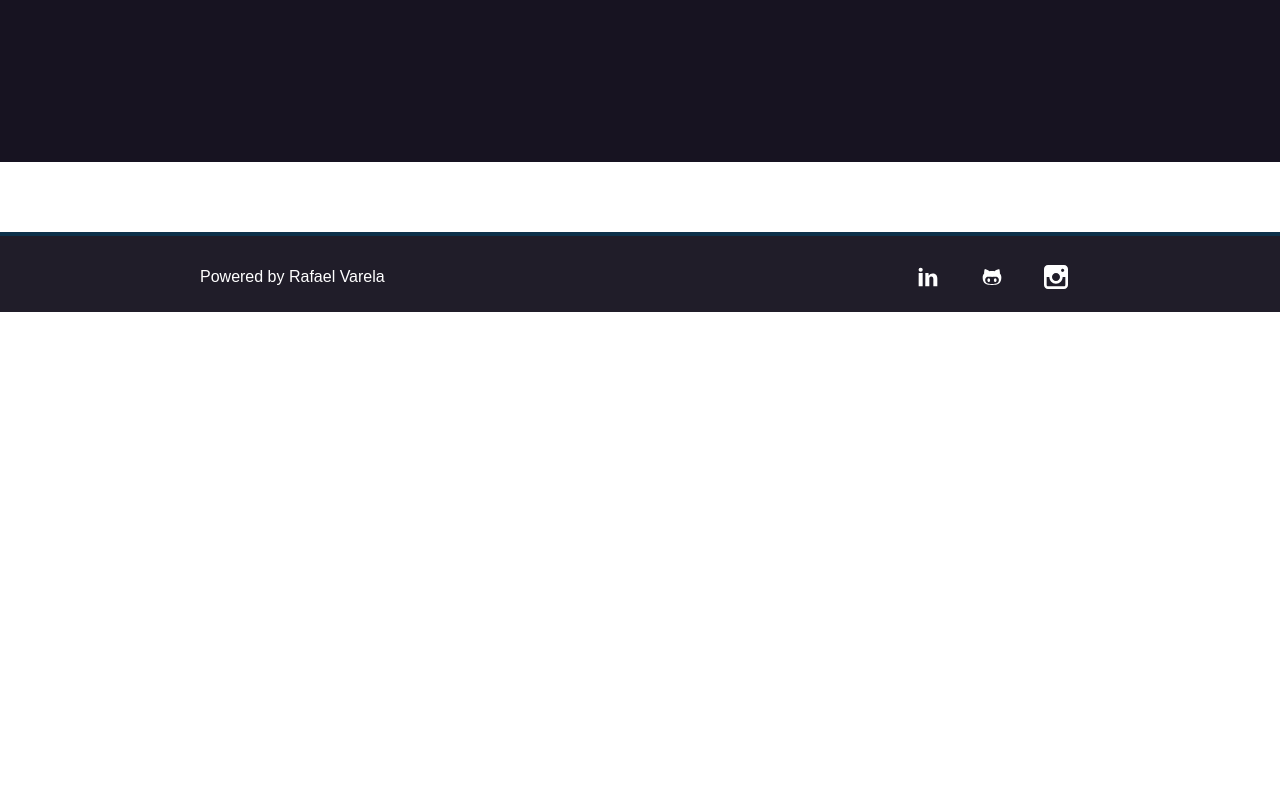
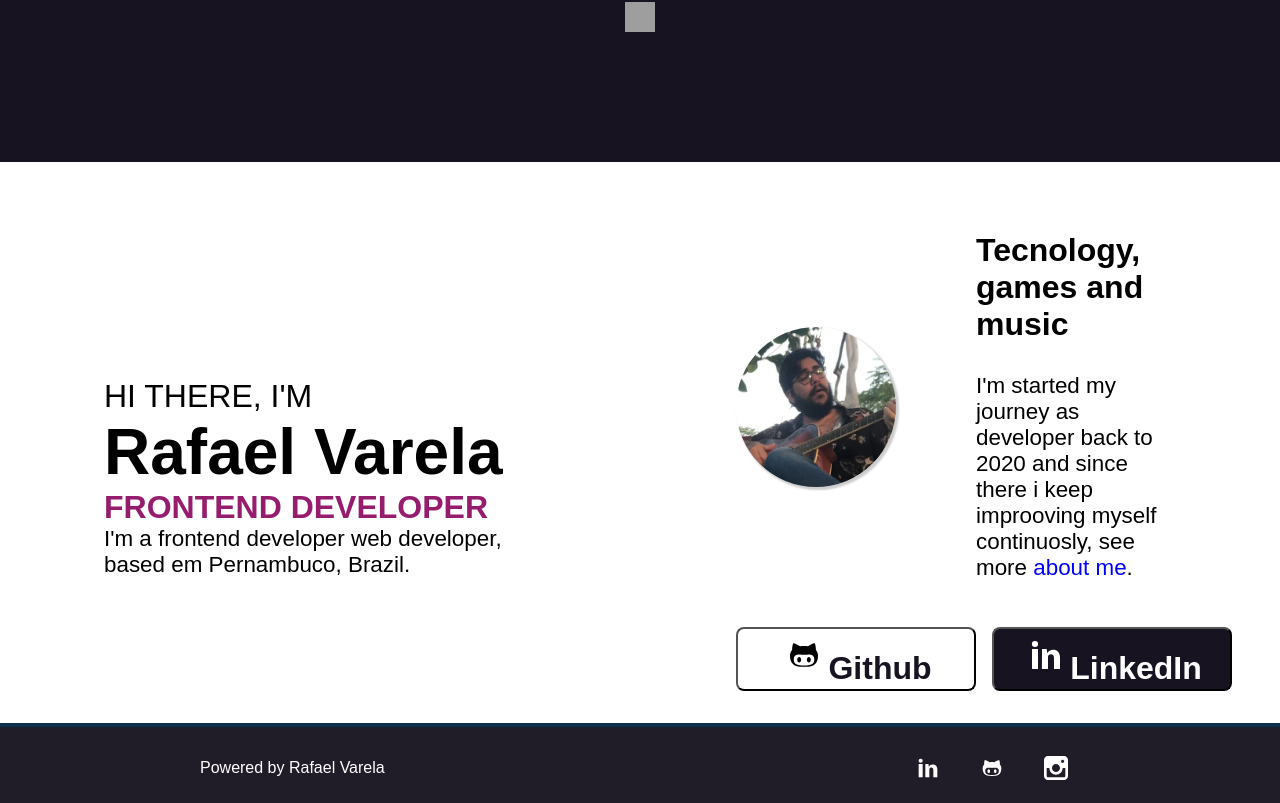
Before and after one commit to RafaelMoid/rafael-varela, a Next.js app: page / in a window 1280 px wide. Shown: the part 532-1335 px from the top of the page. Before the commit the page ends 844 px from the top, so only its background shows below. Built offline with nearby package versions, Linux system fonts and the light colour scheme; grey boxes are pictures that could not be loaded.

Commit message:
Feat: Session2 created but web need refactor

```diff
--- a/pages/index.js
+++ b/pages/index.js
@@ -2,6 +2,7 @@ import Head from 'next/head';
 import Header from '../src/components/Header/index';
 import Footer from '../src/components/Footer/index';
 import Section1 from '../src/components/Section1/index';
+import AboutMe from '../src/components/AboutMe/index';
 import WaveContainer from '../src/components/WaveContainer/index';
 import Wave from '../src/components/Wave/index';
 
@@ -24,6 +25,7 @@ export default function Home() {
             <Wave />
           </WaveContainer>
         </section>
+        <AboutMe />
         <section></section>
         <section></section>
 
--- /dev/null
+++ b/src/components/AboutMe/index.jsx
@@ -0,0 +1,204 @@
+import React from "react";
+import styled from 'styled-components';
+import { backgroundColor, terciaryColor, secondaryColor } from "../UI/variables";
+import { TiSocialLinkedin, TiSocialGithub } from "react-icons/ti";
+import { IconContext } from "react-icons";
+
+const FlexBox = styled.section`
+    display: flex;
+    flex-direction: column;
+    gap: 40px;
+    margin: 0px 1rem;
+    width: 90%;
+    @media (min-width: 700px) {
+        flex-direction: row;
+        justify-content: space-between;
+        margin: 0px 6rem;
+      }
+`;
+
+const ButtonDiv = styled.div`
+    display: flex;
+    flex-direction: row;
+    @media (min-width: 700px) {
+        justify-content: right;
+    }
+
+`;
+
+const HorizontalDiv = styled.div`
+    display: flex;
+    flex-direction: row;
+    gap: 15px;
+    @media (min-width: 700px) {
+        display: flex;
+        justify-content: space-between;
+        align-items: center;
+        gap: 30px;
+        width: 100%;
+}
+
+`;
+
+const VerticalDiv = styled.div`
+    margin: 0 0.5rem 0 0.5rem;
+    justify-content: center;
+    display: flex;
+    flex-direction: column;
+`;
+
+const VerticalDiv2 = styled.div`
+    margin: 0 0.5rem 0 0.5rem;
+    justify-content: center;
+    gap: 15px;
+    display: flex;
+    flex-direction: column;@media (min-width: 700px) {
+        display: flex;
+        flex-direction: column;
+        justify-content: space-between;
+        gap: 30px;
+        width: 50%;
+    }
+
+`;
+
+const FirstFrase = styled.p`
+    text-transform: uppercase;
+    font-size: 1rem;
+    @media (min-width: 700px) {
+        font-size: 2rem;
+    }
+`;
+
+const StyledH1 = styled.h1`
+    font-size: 2rem;
+    font-weight: bold;
+    @media (min-width: 700px) {
+        font-size: 4rem;
+    }
+`;
+
+const StyledH2 = styled.h2`
+    font-size: 1rem;
+    @media (min-width: 700px) {
+        font-size: 2rem;
+    }
+`;
+
+const SecondFrase = styled.p`
+    font-size: 1rem;
+    color: ${terciaryColor};
+    font-weight: bold;
+    text-transform: uppercase;
+    @media (min-width: 700px) {
+        font-size: 2rem;
+    }
+`;
+
+const StyledSpan = styled.span`
+    font-size: 0.8rem;
+    width: 55%;
+
+    a {
+        color: blue;
+    }
+
+    @media (min-width: 700px) {
+        font-size: 1.4rem;
+        width: 80%;
+    }
+`;
+
+const StyledSpan2 = styled.span`
+    font-size: 0.8rem;
+
+    a {
+        color: blue;
+    }
+
+    @media (min-width: 700px) {
+        font-size: 1.4rem;
+        width: 80%;
+        justify-content: right;
+    }
+`;
+
+const FotoPerfil = styled.img`
+    margin: 0 0.5rem 0 0.5rem;
+    border-radius: 10rem;
+    width: 8rem;
+    aspect-ratio: 1 / 1;
+    box-shadow: 2px 2px 2px 1px rgba(0, 0, 0, 0.2);
+    @media (min-width: 700px) {
+        border-radius: 20rem;
+        width: 10rem;
+      }
+`;
+
+const GithubButton = styled.button`
+    color: ${backgroundColor};
+    background-color: ${secondaryColor};
+    border-radius: 0.5rem;
+    width: 10rem;
+    height: 2rem;
+    font-size: 1rem;
+    font-weight: bold;
+    margin: 1rem 0.5rem 2rem 0.5rem;
+    @media (min-width: 700px) {
+        width: 15rem;
+        height: 4rem;
+        font-size: 2rem;
+      }
+`;
+
+const LinkedInButton = styled.button`
+    color: ${secondaryColor};
+    background-color: ${backgroundColor};
+    border-radius: 0.5rem;
+    width: 10rem;
+    height: 2rem;
+    font-size: 1rem;
+    font-weight: bold;
+    align-content: center;
+    justify-content: center;
+    margin: 1rem 0.5rem 2rem 0.5rem;
+    @media (min-width: 700px) {
+        width: 15rem;
+        height: 4rem;
+        font-size: 2rem;
+      }
+`;
+
+
+
+const AboutMe = () => {
+    return (
+        <FlexBox>
+            <VerticalDiv>
+                <FirstFrase>Hi there, i'm</FirstFrase>
+                <StyledH1>Rafael Varela</StyledH1>
+                <SecondFrase>frontend developer</SecondFrase>
+                <StyledSpan>I'm a frontend developer web developer, based em Pernambuco, Brazil.</StyledSpan>
+            </VerticalDiv>
+            <VerticalDiv2>
+                <HorizontalDiv>
+                        <FotoPerfil src="./rafael.png"/>
+                        <VerticalDiv2>
+                            <StyledH2>Tecnology, games and music</StyledH2>
+                            <StyledSpan2>I'm started my journey as developer back to 2020 and since there i keep improoving myself continuosly, see more<a href=""> about me</a>.</StyledSpan2>
+                        </VerticalDiv2>
+                </HorizontalDiv>
+                <ButtonDiv>
+                    <IconContext.Provider value={{ color: "black", size: "1.5em",  className: 'react-icons' }}>
+                        <GithubButton> <TiSocialGithub />Github</GithubButton>
+                    </IconContext.Provider>
+                    <IconContext.Provider value={{ color: "white", size: "1.5em",  className: 'react-icons' }}>
+                        <LinkedInButton><TiSocialLinkedin />LinkedIn</LinkedInButton>
+                    </IconContext.Provider>
+                </ButtonDiv>
+            </VerticalDiv2>
+        </FlexBox>
+    );
+};
+
+export default AboutMe;
--- a/src/components/Section1/index.jsx
+++ b/src/components/Section1/index.jsx
@@ -10,14 +10,25 @@ const StyledSection = styled.section `
     // border-bottom: 4px solid ${primaryColor} !important;
 `;
 
+// const BackgroundConfig = styled.div`
+//     background-image: url("./bg-star.gif");
+//     background-size: 150%;
+//     background-position: center top;
+//     background-repeat: no-repeat;
+//     background-color: transparent;
+//     opacity: 0.04;
+//     z-index: -999;
+// `;
+
 const StyledCanvas = styled.canvas`
     height: 100%;
-    left: 0;
-    mix-blend-mode: overlay;
-    position: absolute;
-    top: 0;
-    width: 100%;
-    z-index: 10;
+    background-image: url("./bg-star.gif");
+    background-size: 150%;
+    background-position: center top;
+    background-repeat: no-repeat;
+    background-color: transparent;
+    opacity: 0.04;
+    z-index: -1;
 `;
 
 const Hero = styled.h1 `
@@ -34,6 +45,8 @@ const Hero = styled.h1 `
     font-size: 2.25rem;
     font-weight: 900;
     line-height: 2.25rem;
+
+
 `;
 
 const HeroFirstBox = styled.h1`
@@ -41,6 +54,12 @@ const HeroFirstBox = styled.h1`
     font-size: min(4.88rem);
     line-height: .8;
     margin-right: 0.18rem;
+
+    @media (min-width: 700px) {
+        font-size: 8rem;
+        margin: 0 auto;
+        margin-right: 0.3rem;
+      }
     `;
 
 const HeroBox = styled.h1 `
@@ -52,6 +71,11 @@ const HeroBox = styled.h1 `
     padding: 0 0.5rem;
     display: inline-block;
     transition: 200ms background linear;
+
+    @media (min-width: 700px) {
+        font-size: 7.5rem;
+        margin: 0 auto;
+      }
 `;
 
 const HeroTagLine = styled.h1 `
@@ -64,6 +88,12 @@ const HeroTagLine = styled.h1 `
     font-size: min(2.9rem);
     line-height: .85;
     margin: 0.125rem -0.125rem 0;
+
+    @media (min-width: 700px) {
+        font-size: 4.73rem;
+        margin: 0 auto;
+        line-height: 0.95;
+      }
 `;
 
 const HeroCycle = styled.button`
@@ -90,7 +120,6 @@ const HeroCycle = styled.button`
 const Section1 = () => {
     return (
         <StyledSection>
-            {/* <StyledCanvas /> */}
                 <Hero>
                     <HeroFirstBox>Rafael</HeroFirstBox>
                     <HeroBox>Varela</HeroBox>
```
Also changed, not shown: public/bg-star.gif (added), public/rafael.png (added). Lines whose indentation alone changed are shown as unchanged.
